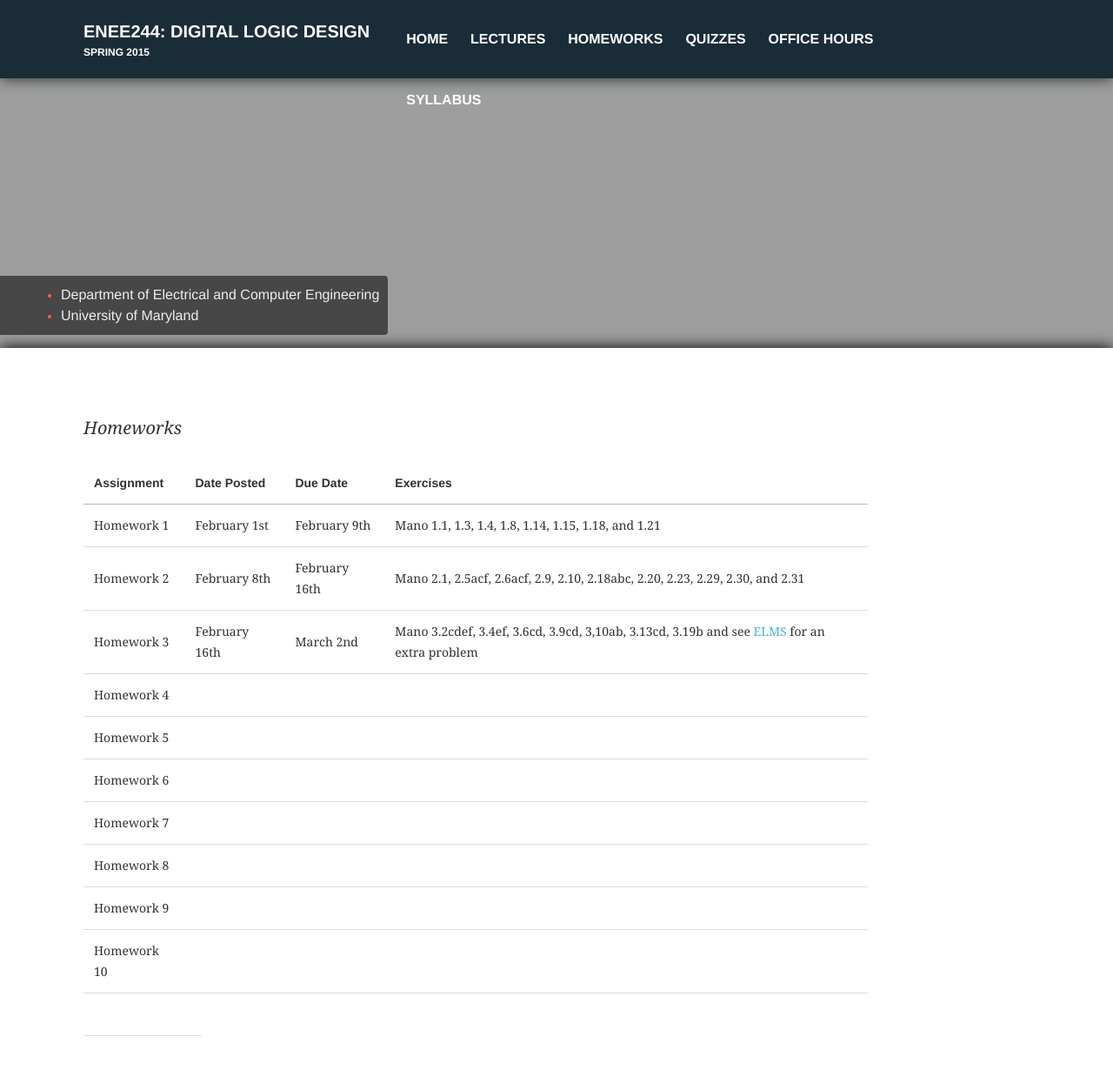
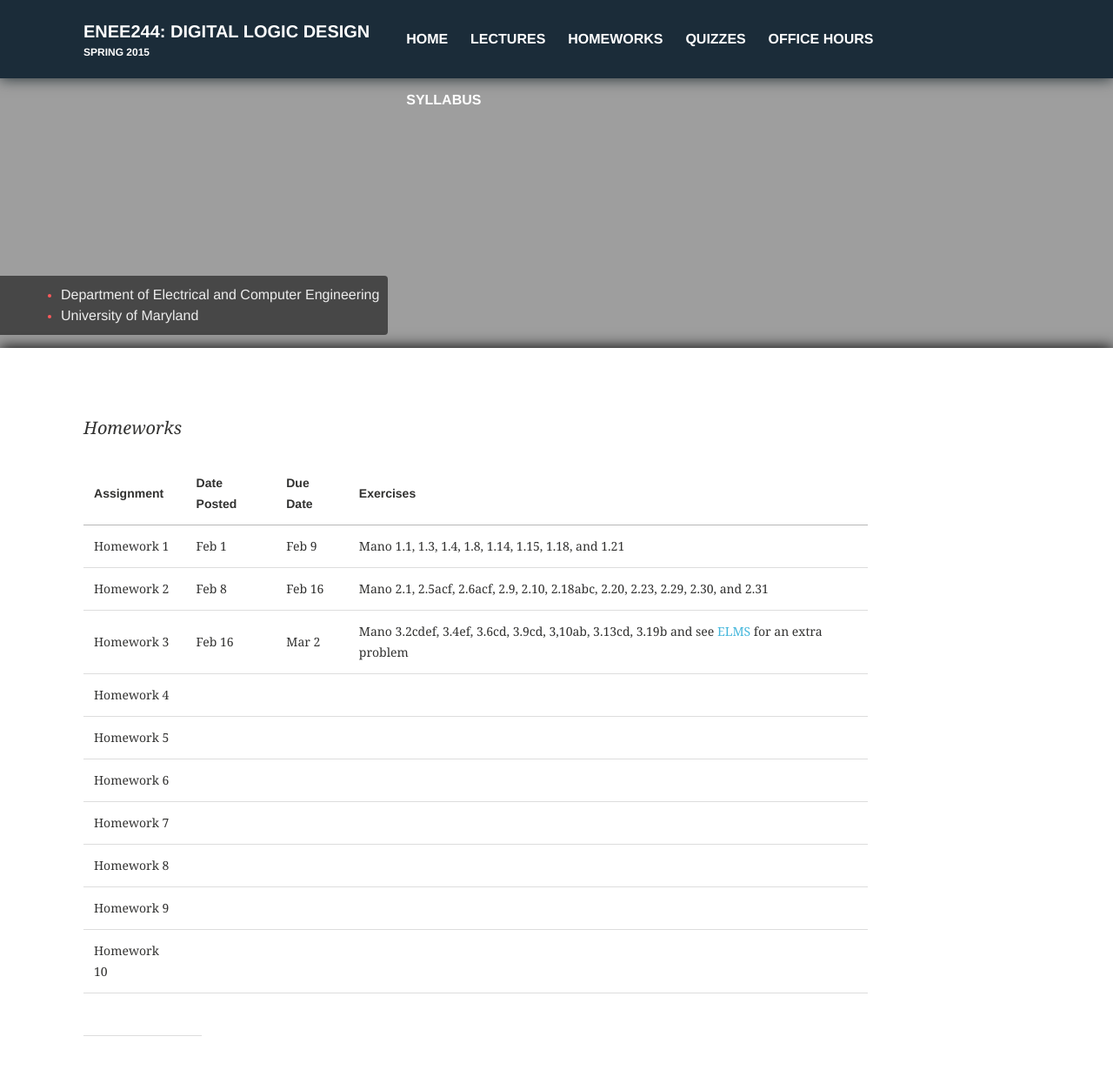
Before and after one commit to enee244/enee244.github.io, a Jekyll site: the page built from homeworks/index.md, in a window 1280 px wide and 1258 px high. Shown: the top 1230 px of the window at 87% size. Built offline with Jekyll 4.4.1, drawn with Linux system fonts in a browser that asks for light colours.

Commit message:
Update index.md

```diff
--- a/homeworks/index.md
+++ b/homeworks/index.md
@@ -11,9 +11,9 @@
 
 Assignment | Date Posted | Due Date | Exercises |
 ---------- | ----------- | --------
-Homework 1 |     February 1st  |  February 9th   | Mano 1.1, 1.3, 1.4, 1.8, 1.14, 1.15, 1.18, and 1.21
-Homework 2 |     February 8th    |  February 16th    | Mano 2.1, 2.5acf, 2.6acf, 2.9, 2.10, 2.18abc, 2.20, 2.23, 2.29, 2.30, and 2.31
-Homework 3|      February 16th    | March 2nd    | Mano 3.2cdef, 3.4ef, 3.6cd, 3.9cd, 3,10ab, 3.13cd, 3.19b and see [ELMS](https://myelms.umd.edu/courses/1131242/discussion_topics/2553002) for an extra problem
+Homework 1 |     Feb 1 |  Feb 9   | Mano 1.1, 1.3, 1.4, 1.8, 1.14, 1.15, 1.18, and 1.21
+Homework 2 |     Feb 8    |  Feb 16   | Mano 2.1, 2.5acf, 2.6acf, 2.9, 2.10, 2.18abc, 2.20, 2.23, 2.29, 2.30, and 2.31
+Homework 3|      Feb 16   | Mar 2   | Mano 3.2cdef, 3.4ef, 3.6cd, 3.9cd, 3,10ab, 3.13cd, 3.19b and see [ELMS](https://myelms.umd.edu/courses/1131242/discussion_topics/2553002) for an extra problem
 Homework 4 |          | |
 Homework 5|      | |
 Homework 6 |       |     |
```
